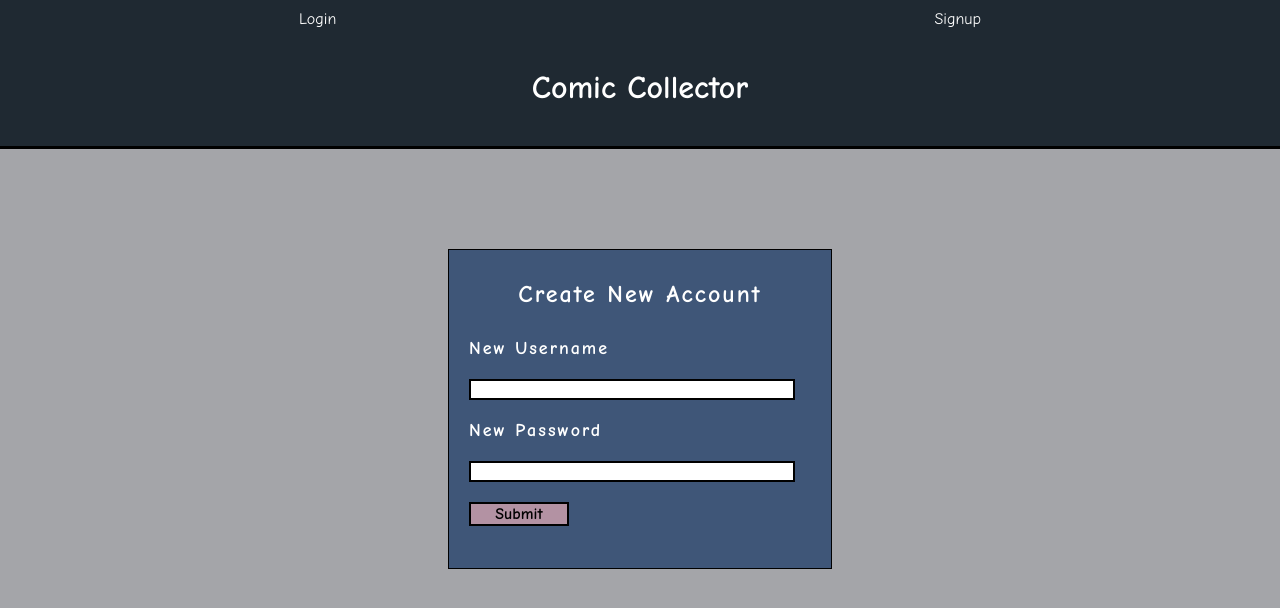
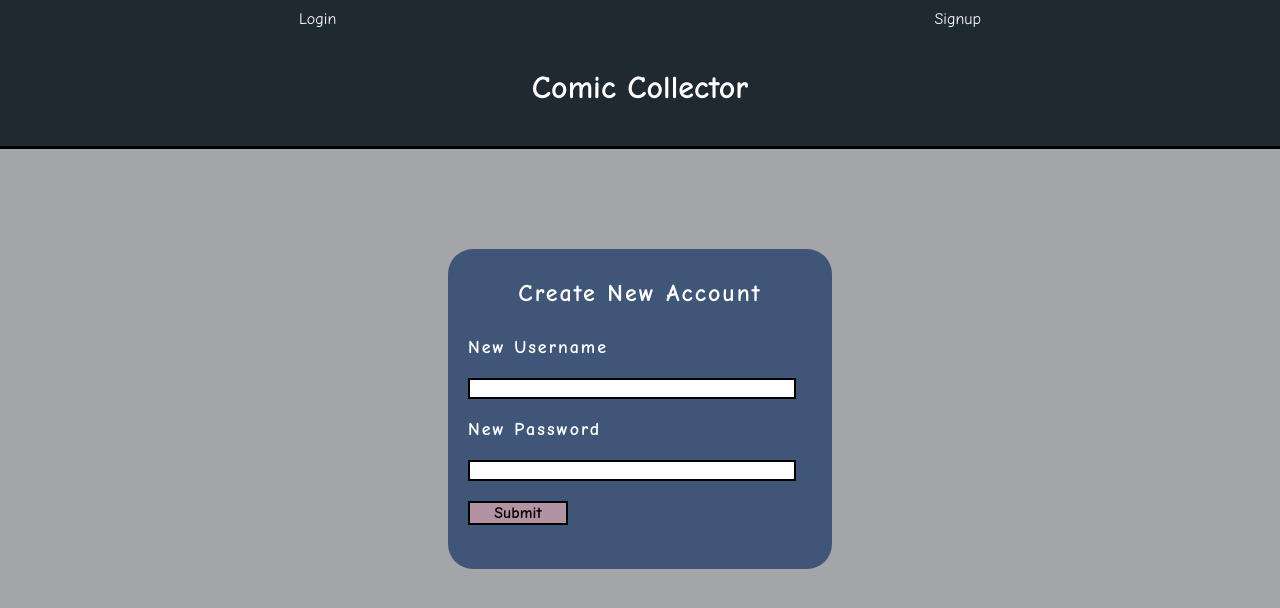
Before and after one commit to jdoliverr/comic-collector, a React (Create React App) app: page /signup in a window 1280 px wide. Shown: the top 608 px of the page. Built offline with nearby package versions, Linux system fonts and the light colour scheme.

Commit message:
README.md

```diff
--- a/package.json
+++ b/package.json
@@ -13,7 +13,6 @@
   },
   "scripts": {
     "start": "react-scripts start",
-    "prebuild": "react-scripts test",
     "build": "react-scripts build",
     "test": "react-scripts test",
     "eject": "react-scripts eject",
--- a/public/index.html
+++ b/public/index.html
@@ -26,7 +26,7 @@
       work correctly both with client-side routing and a non-root public URL.
       Learn how to configure a non-root public URL by running `npm run build`.
     -->
-    <title>React App</title>
+    <title>Comic Collector</title>
   </head>
   <body>
     <noscript>You need to enable JavaScript to run this app.</noscript>
--- a/src/App.js
+++ b/src/App.js
@@ -304,6 +304,7 @@ class App extends React.Component {
 
 
   sortByTitle = () => {
+    // sets up the .sort to sort in ascending order based on the value of the letters in the title
     function compare(a, b) {
       const titleA = a.comic_title.toUpperCase()
       const titleB = b.comic_title.toUpperCase()
@@ -326,6 +327,7 @@ class App extends React.Component {
   }
 
   sortByAuthor = () => {
+    // sets up the .sort to sort in ascending order based on the value of the letters in the title
     function compare(a, b) {
       const authorA = a.comic_author.toUpperCase()
       const authorB = b.comic_author.toUpperCase()
@@ -349,6 +351,7 @@ class App extends React.Component {
 
   render() {
     return (
+      // context to pass from this file to anywhere else in the app
       <UserContext.Provider value={{
         collection: this.state.collection,
         wishlist: this.state.wishlist,
@@ -371,6 +374,7 @@ class App extends React.Component {
               <h1>Comic Collector</h1>
             </Link>
           </header>
+          {/* Renders different pages based on the given url path. Private requires authentication, Public requires no authentication */}
           <main className='App'>
             <PublicOnlyRoute exact path='/' component={landing} />
             <PublicOnlyRoute path='/login' component={login} />
--- a/src/index.css
+++ b/src/index.css
@@ -304,7 +304,7 @@ input {
 }
 
 .login-form, .signup-form {
-  border: 1px solid black;
+  border-radius: 25px;
   display: flex;
   flex-direction: column;
   padding: 10px;
--- a/src/nav/Nav.js
+++ b/src/nav/Nav.js
@@ -8,6 +8,7 @@ class Nav extends React.Component {
 
     handleLogout = () => {
         TokenService.clearAuthToken()
+        TokenService.clearId()
     }
     render() {
         if (TokenService.hasAuthToken()) {
--- a/src/services/token-service.js
+++ b/src/services/token-service.js
@@ -10,6 +10,9 @@ const TokenService = {
     clearAuthToken() {
         window.localStorage.removeItem(config.TOKEN_KEY)
     },
+    clearId() {
+        window.localStorage.removeItem('id')
+    },
     hasAuthToken() {
         return !!TokenService.getAuthToken()
     },
```
Also changed, not shown: 1 other file (tests, documents, lock files or other folders).
